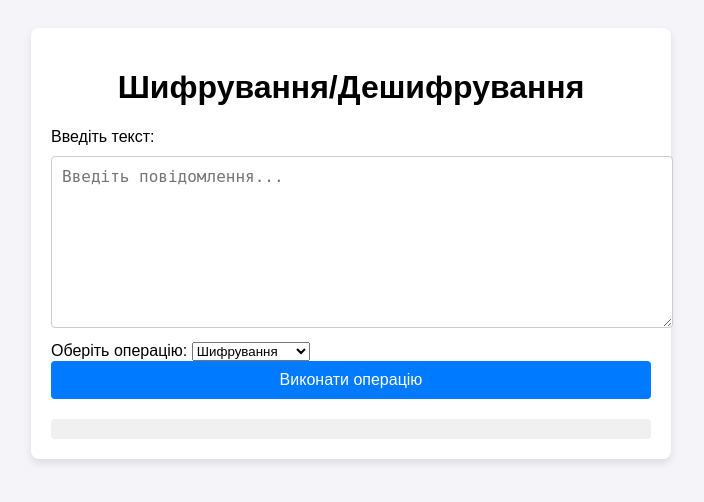
After one commit to PopSergius/univer, a Flask app: template security/templates/project_3_2.html in a window 1280 px wide. The commit adds this page. Shown: the top 502 px of the page, without its empty margins (289-993 px from the left). Run offline with Flask 3, Linux system fonts and the light colour scheme; the template is opened without the code that fills it, so the values that code supplies are empty.

Commit message:
Fixed lab1 and create lab3

```diff
--- /dev/null
+++ b/security/templates/project_3_2.html
@@ -0,0 +1,96 @@
+<!DOCTYPE html>
+<html lang="uk">
+<head>
+    <meta charset="UTF-8">
+    <meta name="viewport" content="width=device-width, initial-scale=1.0">
+    <title>Шифрування/Дешифрування методом маршрутної перестановки</title>
+    <style>
+        body {
+            font-family: Arial, sans-serif;
+            background-color: #f4f4f9;
+            padding: 20px;
+        }
+        .container {
+            max-width: 600px;
+            margin: 0 auto;
+            background-color: white;
+            padding: 20px;
+            border-radius: 8px;
+            box-shadow: 0 4px 8px rgba(0, 0, 0, 0.1);
+        }
+        h1 {
+            text-align: center;
+        }
+        textarea {
+            width: 100%;
+            height: 150px;
+            padding: 10px;
+            margin: 10px 0;
+            border: 1px solid #ccc;
+            border-radius: 4px;
+            font-size: 16px;
+        }
+        button {
+            display: block;
+            width: 100%;
+            padding: 10px;
+            background-color: #007BFF;
+            color: white;
+            border: none;
+            border-radius: 4px;
+            font-size: 16px;
+            cursor: pointer;
+        }
+        button:hover {
+            background-color: #0056b3;
+        }
+        .result {
+            margin-top: 20px;
+            padding: 10px;
+            background-color: #f0f0f0;
+            border-radius: 4px;
+            font-size: 16px;
+            white-space: pre-wrap;
+        }
+    </style>
+</head>
+<body>
+    <div class="container">
+        <h1>Шифрування/Дешифрування</h1>
+        <label for="textInput">Введіть текст:</label>
+        <textarea id="textInput" placeholder="Введіть повідомлення..."></textarea>
+
+        <label for="operation">Оберіть операцію:</label>
+        <select id="operation">
+            <option value="encrypt">Шифрування</option>
+            <option value="decrypt">Дешифрування</option>
+        </select>
+
+        <button onclick="processText()">Виконати операцію</button>
+
+        <div class="result" id="result"></div>
+    </div>
+
+    <script>
+        async function processText() {
+            const text = document.getElementById('textInput').value;
+            const operation = document.getElementById('operation').value;
+
+            const response = await fetch(`http://127.0.0.1:5000/${operation}`, {
+                method: 'POST',
+                headers: {
+                    'Content-Type': 'application/json'
+                },
+                body: JSON.stringify({
+                    text: text
+                })
+            });
+
+            const result = await response.json();
+            const resultText = operation === 'encrypt' ? result.encrypted : result.decrypted;
+
+            document.getElementById('result').textContent = resultText || "Помилка при виконанні операції.";
+        }
+    </script>
+</body>
+</html>
```
Also changed, not shown: security/project_1.py (+32 -4 lines), security/project_3_1.py (added, +41 -0 lines), security/project_3_2.py (added, +76 -0 lines), security/templates/project_1.html (+15 -3 lines), security/templates/project_3_1.html (added, +32 -0 lines).
